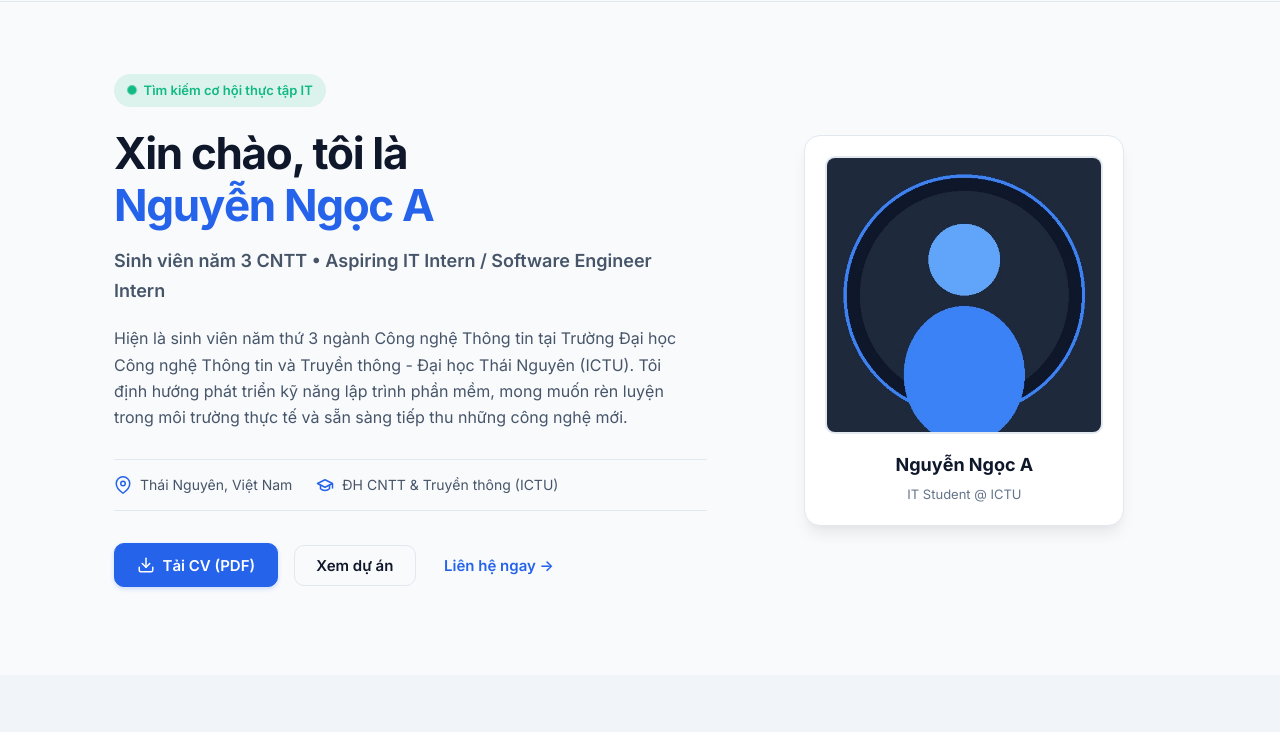
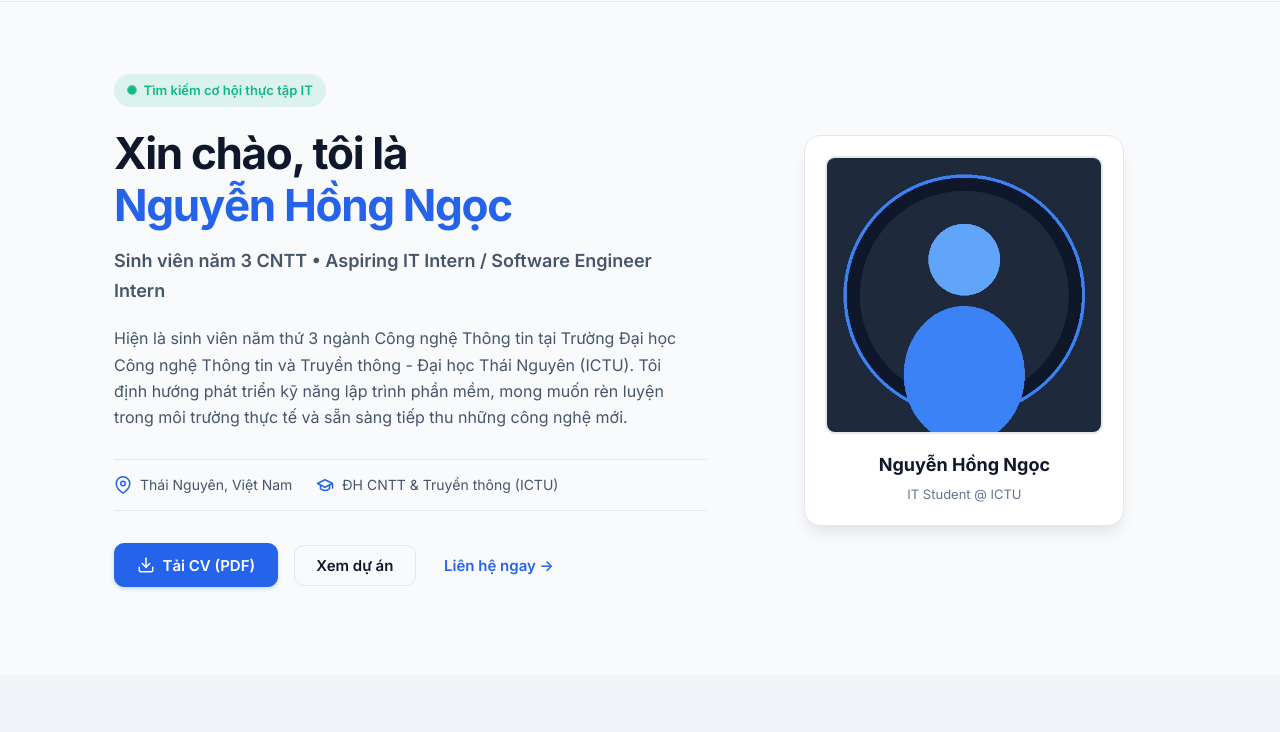
Before and after one commit to nguyennongthu762-star/Demo, a plain HTML site: page index.html in a window 1280 px wide. Shown: the part 68-800 px from the top of the page. Drawn offline with Linux system fonts and the light colour scheme.

Commit message:
đổi tên CV

```diff
--- a/index.html
+++ b/index.html
@@ -3,9 +3,9 @@
 <head>
   <meta charset="UTF-8">
   <meta name="viewport" content="width=device-width, initial-scale=1.0">
-  <meta name="description" content="CV Online của Nguyễn Ngọc A - Sinh viên năm 3 ngành Công nghệ Thông tin tại ICTU. Định hướng IT Intern / Software Engineer Intern.">
-  <meta name="author" content="Nguyễn Ngọc A">
-  <title>Nguyễn Ngọc A | IT Intern CV & Portfolio</title>
+  <meta name="description" content="CV Online của Nguyễn Hồng Ngọc - Sinh viên năm 3 ngành Công nghệ Thông tin tại ICTU. Định hướng IT Intern / Software Engineer Intern.">
+  <meta name="author" content="Nguyễn Hồng Ngọc">
+  <title>Nguyễn Hồng Ngọc | IT Intern CV & Portfolio</title>
 
   <!-- CSS Stylesheet -->
   <link rel="stylesheet" href="./style.css">
@@ -77,7 +77,7 @@
 
           <h1 class="hero-title">
             Xin chào, tôi là <br>
-            <span class="highlight-text">Nguyễn Ngọc A</span>
+            <span class="highlight-text">Nguyễn Hồng Ngọc</span>
           </h1>
 
           <p class="hero-subtitle">
@@ -126,10 +126,10 @@
         <div class="hero-visual">
           <div class="avatar-card">
             <div class="avatar-wrapper">
-              <img src="./assets/avatar.jpg" alt="Ảnh đại diện Nguyễn Ngọc A" class="avatar-img" width="300" height="300" loading="eager">
+              <img src="./assets/avatar.jpg" alt="Ảnh đại diện Nguyễn Hồng Ngọc" class="avatar-img" width="300" height="300" loading="eager">
             </div>
             <div class="avatar-caption">
-              <span class="avatar-name">Nguyễn Ngọc A</span>
+              <span class="avatar-name">Nguyễn Hồng Ngọc</span>
               <span class="avatar-tag">IT Student @ ICTU</span>
             </div>
           </div>
@@ -683,7 +683,7 @@
   <footer class="footer">
     <div class="container footer-container">
       <div class="footer-info">
-        <p class="footer-name">Nguyễn Ngọc A &bull; IT Intern CV</p>
+        <p class="footer-name">Nguyễn Hồng Ngọc &bull; IT Intern CV</p>
         <p class="footer-copy">&copy; 2026 Bản quyền thuộc về cá nhân. Xây dựng bằng HTML5, CSS3 và Vanilla JavaScript.</p>
       </div>
       <div class="footer-links">
```
